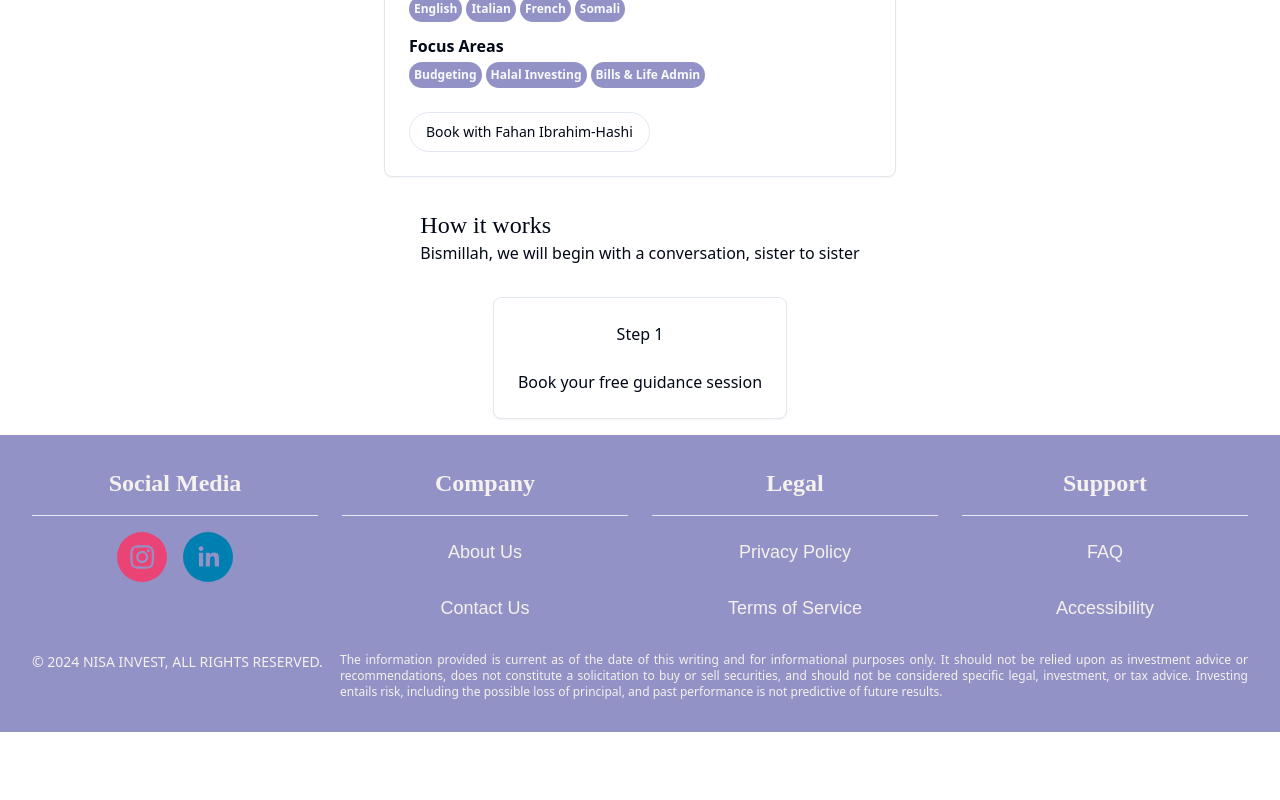
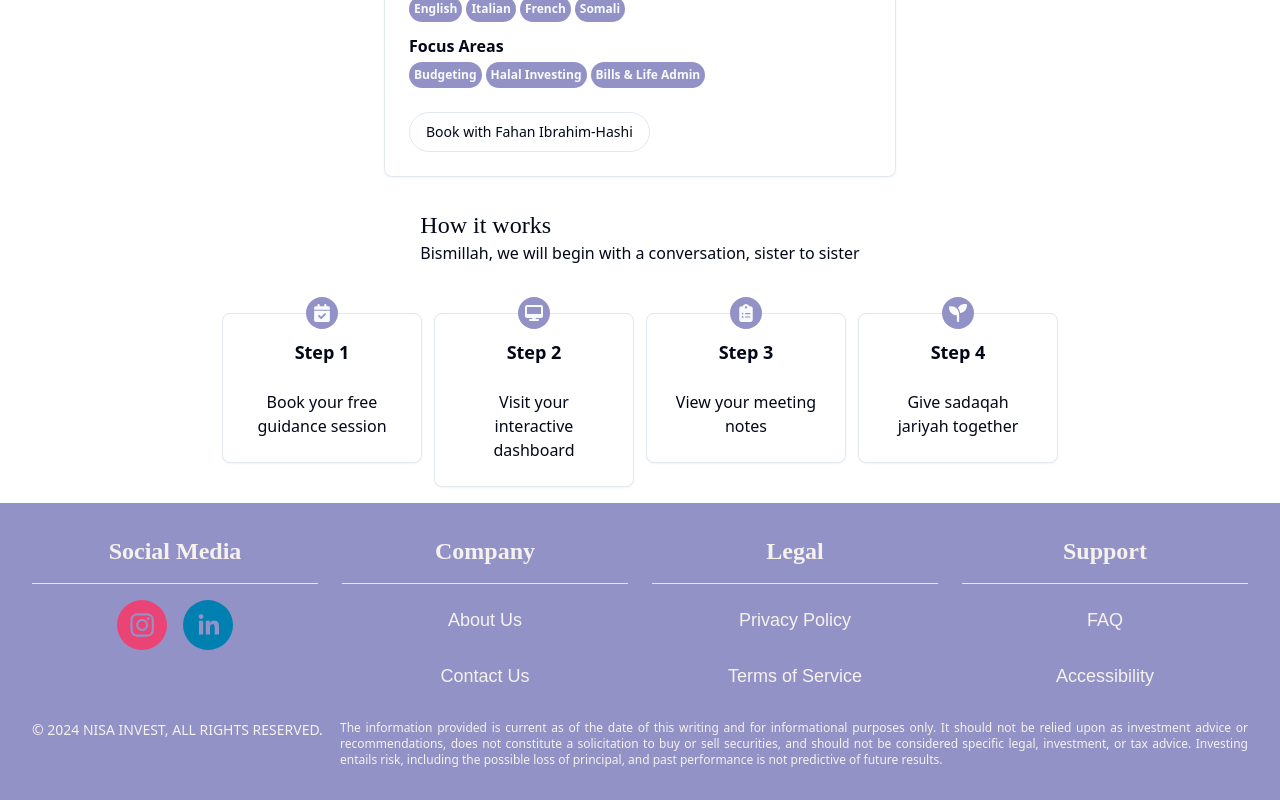
Before and after one commit to fac29/NisaInvest-TFB-FE, a React (Vite) app: page /advisors in a window 1280 px wide. Shown: the part 851-1651 px from the top of the page. Before the commit the page ends 1583 px from the top, so only its background shows below. Built offline with nearby package versions, Linux system fonts and the light colour scheme.

Commit message:
populated steps cards

```diff
--- a/src/components/StepsCard/StepsCard.tsx
+++ b/src/components/StepsCard/StepsCard.tsx
@@ -1,15 +1,36 @@
+import { IconType } from 'react-icons/lib';
+import { Badge } from '../ui/badge';
 import { Card, CardContent, CardHeader } from '../ui/card';
 
-function StepsCard() {
+export interface Step {
+	icon: IconType;
+	number: number;
+	description: string;
+}
+
+interface StepsCardProps {
+	steps: Step[];
+}
+
+function StepsCard({ steps }: StepsCardProps) {
 	return (
-		<Card className='flex flex-col items-center justify-center'>
-			<CardHeader>
-				<h3>Step 1</h3>
-			</CardHeader>
-			<CardContent>
-				<p>Book your free guidance session</p>
-			</CardContent>
-		</Card>
+		<>
+			{steps.map((step: Step) => (
+				<div className='flex flex-col items-center'>
+					<Badge className='-mb-4 z-10 size-8 items-center justify-center text-lg'>
+						<step.icon />
+					</Badge>
+					<Card className='flex flex-col items-center justify-center w-[200px] text-center'>
+						<CardHeader>
+							<h3 className='font-bold text-lg'>Step {step.number}</h3>
+						</CardHeader>
+						<CardContent>
+							<p>{step.description}</p>
+						</CardContent>
+					</Card>
+				</div>
+			))}
+		</>
 	);
 }
 
--- a/src/pages/Advisors/Advisors.tsx
+++ b/src/pages/Advisors/Advisors.tsx
@@ -3,6 +3,36 @@ import StepsCard from '@/components/StepsCard/StepsCard';
 import { buttonVariants } from '@/components/ui/button';
 import { Link } from 'react-router-dom';
 import { advisorsData } from '@/components/AdvisorTabs/advisorsData';
+import { Step } from '@/components/StepsCard/StepsCard';
+import {
+	FaCalendarCheck,
+	FaClipboardList,
+	FaDesktop,
+	FaSeedling,
+} from 'react-icons/fa6';
+
+const stepsList: Step[] = [
+	{
+		icon: FaCalendarCheck,
+		number: 1,
+		description: 'Book your free guidance session',
+	},
+	{
+		icon: FaDesktop,
+		number: 2,
+		description: 'Visit your interactive dashboard',
+	},
+	{
+		icon: FaClipboardList,
+		number: 3,
+		description: 'View your meeting notes',
+	},
+	{
+		icon: FaSeedling,
+		number: 4,
+		description: 'Give sadaqah jariyah together',
+	},
+];
 
 function Advisors() {
 	return (
@@ -27,8 +57,8 @@ function Advisors() {
 					<h2 className='text-2xl font-playfair'>How it works</h2>
 					<p>Bismillah, we will begin with a conversation, sister to sister</p>
 				</div>
-				<div>
-					<StepsCard />
+				<div className='flex gap-3'>
+					<StepsCard steps={stepsList} />
 				</div>
 			</div>
 		</div>
```
